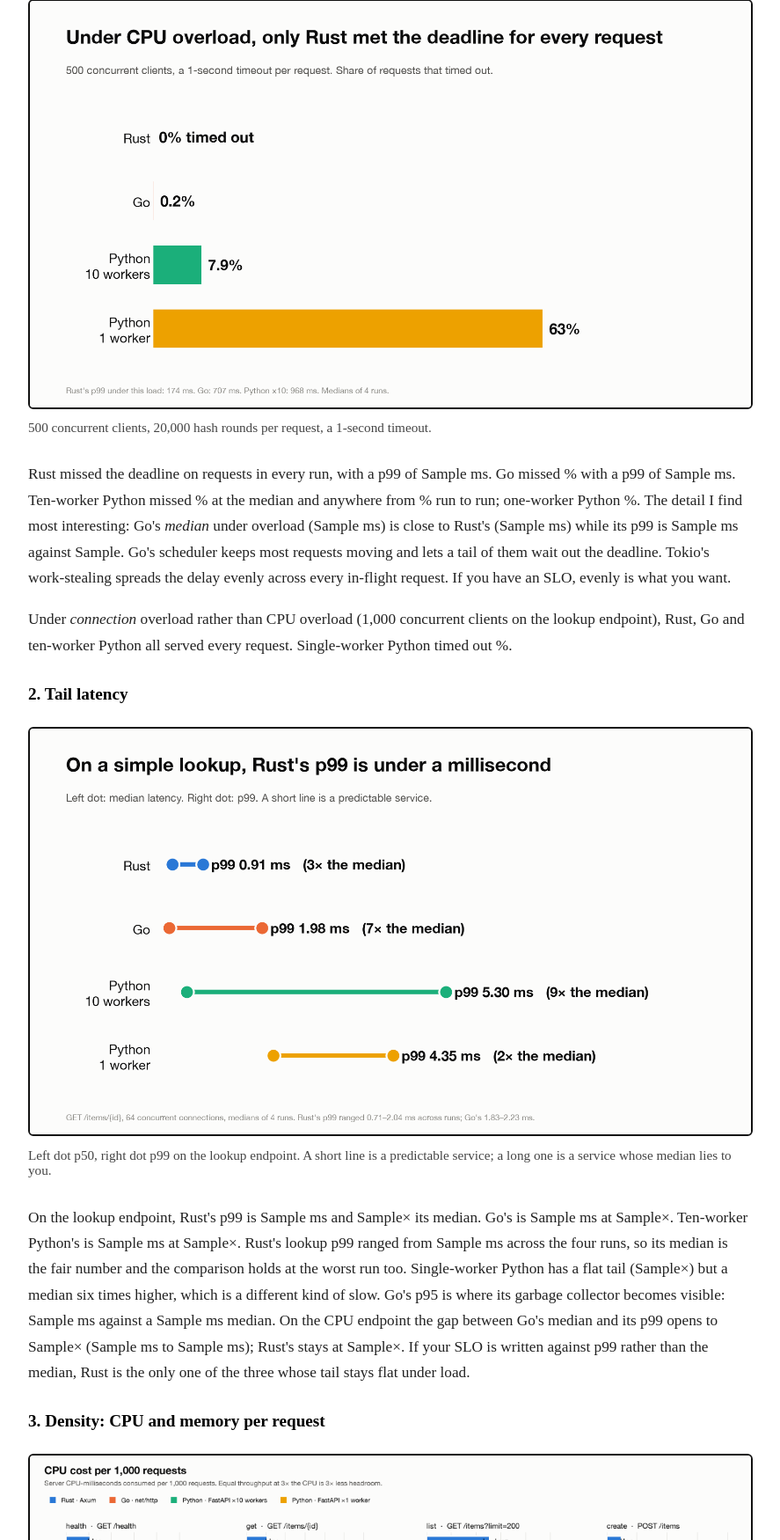
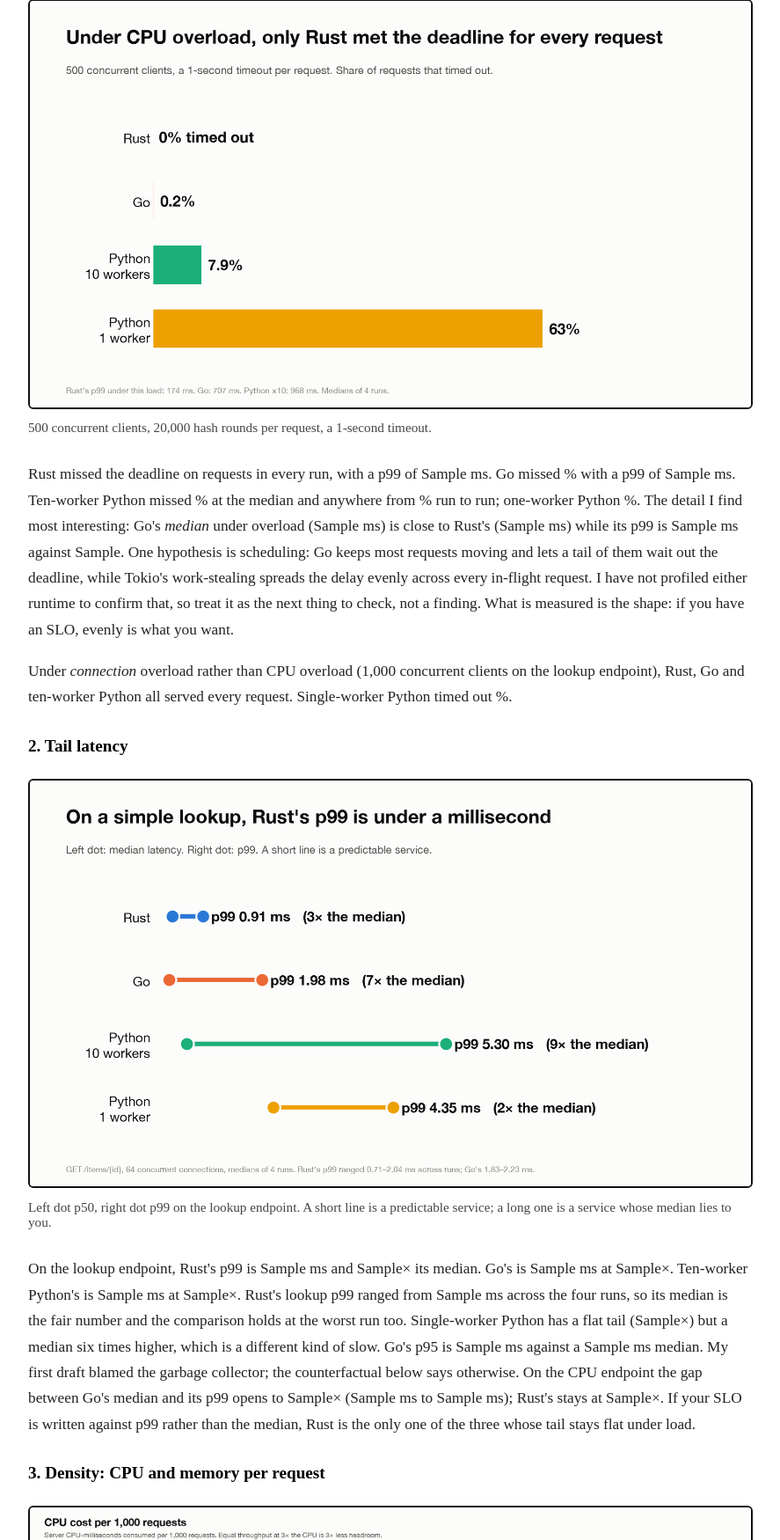
Before and after one commit to pradnyaw25/api-performance-lab, a Python web app: template content/templates/blog.html in a window 1280 px wide. Shown: the part 4750-6500 px from the top of the page at 88% size, without its empty margins (198-1085 px from the left). Run offline with Jinja, Linux system fonts and the light colour scheme; the template is opened without the code that fills it: most values are stand-ins (such as "Sample title", 1, 10 or a date in 2020); some libraries are stand-ins or nearby versions.

Commit message:
Blog and Medium: GC attribution withdrawn, causes stated as hypotheses
Co-Authored-By: Claude Fable 5.1 <noreply@anthropic.com>

```diff
--- a/bench/charts.py
+++ b/bench/charts.py
@@ -213,7 +213,7 @@ def chart_saturation(summary, t, dpi):
         bar_panel(ax, names, vals, t, f, ttl=ttl, unit=unit)
     title(fig, "Under CPU overload, only Rust met the deadline for every request",
           f"{cfg['concurrency']} concurrent clients hammering {cfg['path']} for {cfg.get('duration_s', 10)} s with a {cfg['timeout_s']} s per-request timeout.")
-    footer(fig, "Same hardware for all four, medians of 4 runs. Go's median is close to Rust's; its tail waits out the deadline. Tokio's work-stealing spreads the delay evenly.")
+    footer(fig, "Same hardware for all four, medians of 4 runs. Go's median is close to Rust's; its tail waits out the deadline. Why is not established: a GOGC=off run did not change it.")
     fig.subplots_adjust(left=0.06, right=0.985, top=1 - 1.45 / fig.get_figheight(), bottom=0.08, wspace=0.42)
     return fig
 
--- a/content/templates/blog.html
+++ b/content/templates/blog.html
@@ -110,7 +110,7 @@
                     <tr><td>1</td><td>CPU-bound work: Rust and Go an order of magnitude ahead of Python; Rust leads Go by a small constant</td><td><strong>Mostly right, with a twist.</strong> Rust leads Go by {{r_go_cpu_rps}}×, not a small constant, and only after a library flag. With the <code>sha2</code> crate's default software SHA-256, Rust was slower than Go.</td></tr>
                     <tr><td>2</td><td>I/O-bound work: all three converge; the differences are memory and tail, not throughput</td><td><strong>Confirmed, and Rust was the slowest.</strong></td></tr>
                     <tr><td>3</td><td>Serialization: Rust &gt; Go &gt; Python, but orjson narrows the gap more than people expect</td><td><strong>Confirmed, dramatically</strong>, once FastAPI's default response path was bypassed.</td></tr>
-                    <tr><td>4</td><td>Tail latency: Rust has the flattest p99/p50; Go's tail shows the GC; Python degrades fastest</td><td><strong>Confirmed.</strong></td></tr>
+                    <tr><td>4</td><td>Tail latency: Rust has the flattest p99/p50; Go's tail shows the GC; Python degrades fastest</td><td><strong>Tail confirmed; the GC explanation was not.</strong> A run with Go's collector off did not flatten its tail.</td></tr>
                     <tr><td>5</td><td>Memory: Rust &lt; Go ≪ Python × workers; the ratio matters for density</td><td><strong>Confirmed at the baseline, wrong per connection.</strong> Rust is the heaviest per idle connection.</td></tr>
                     <tr><td>6</td><td>Engineering cost: Rust costs the most lines and the longest build</td><td><strong>Half right.</strong> Rust and Go cost the same lines; Rust's cost is the dependency graph and the build.</td></tr>
                 </table></div>
@@ -134,7 +134,7 @@
                     <img src="charts/simple/s2-overload.png" alt="Share of requests that missed a 1-second deadline under CPU overload">
                     <figcaption>500 concurrent clients, 20,000 hash rounds per request, a 1-second timeout.</figcaption>
                 </figure>
-                <p>Rust missed the deadline on {{satcpu_errn_rust}} requests in every run, with a p99 of {{satcpu_p99_rust}} ms. Go missed {{satcpu_err_go}}% with a p99 of {{satcpu_p99_go}} ms. Ten-worker Python missed {{satcpu_err_py10}}% at the median and anywhere from {{satcpu_errrange_py10}}% run to run; one-worker Python {{satcpu_err_py1}}%. The detail I find most interesting: Go's <em>median</em> under overload ({{satcpu_p50_go}} ms) is close to Rust's ({{satcpu_p50_rust}} ms) while its p99 is {{satcpu_p99_go}} ms against {{satcpu_p99_rust}}. Go's scheduler keeps most requests moving and lets a tail of them wait out the deadline. Tokio's work-stealing spreads the delay evenly across every in-flight request. If you have an SLO, evenly is what you want.</p>
+                <p>Rust missed the deadline on {{satcpu_errn_rust}} requests in every run, with a p99 of {{satcpu_p99_rust}} ms. Go missed {{satcpu_err_go}}% with a p99 of {{satcpu_p99_go}} ms. Ten-worker Python missed {{satcpu_err_py10}}% at the median and anywhere from {{satcpu_errrange_py10}}% run to run; one-worker Python {{satcpu_err_py1}}%. The detail I find most interesting: Go's <em>median</em> under overload ({{satcpu_p50_go}} ms) is close to Rust's ({{satcpu_p50_rust}} ms) while its p99 is {{satcpu_p99_go}} ms against {{satcpu_p99_rust}}. One hypothesis is scheduling: Go keeps most requests moving and lets a tail of them wait out the deadline, while Tokio's work-stealing spreads the delay evenly across every in-flight request. I have not profiled either runtime to confirm that, so treat it as the next thing to check, not a finding. What is measured is the shape: if you have an SLO, evenly is what you want.</p>
                 <p>Under <em>connection</em> overload rather than CPU overload (1,000 concurrent clients on the lookup endpoint), Rust, Go and ten-worker Python all served every request. Single-worker Python timed out {{satget_err_py1}}%.</p>
 
                 <h3>2. Tail latency</h3>
@@ -142,7 +142,7 @@
                     <img src="charts/simple/s3-tail-latency.png" alt="Median to p99 latency on a simple lookup for each implementation">
                     <figcaption>Left dot p50, right dot p99 on the lookup endpoint. A short line is a predictable service; a long one is a service whose median lies to you.</figcaption>
                 </figure>
-                <p>On the lookup endpoint, Rust's p99 is {{p99_get_rust}} ms and {{tail_get_rust}}× its median. Go's is {{p99_get_go}} ms at {{tail_get_go}}×. Ten-worker Python's is {{p99_get_py10}} ms at {{tail_get_py10}}×. Rust's lookup p99 ranged from {{p99range_get_rust}} ms across the four runs, so its median is the fair number and the comparison holds at the worst run too. Single-worker Python has a flat tail ({{tail_get_py1}}×) but a median six times higher, which is a different kind of slow. Go's p95 is where its garbage collector becomes visible: {{p95_get_go}} ms against a {{p50_get_go}} ms median. On the CPU endpoint the gap between Go's median and its p99 opens to {{tail_cpu_go}}× ({{p50_cpu_go}} ms to {{p99_cpu_go}} ms); Rust's stays at {{tail_cpu_rust}}×. If your SLO is written against p99 rather than the median, Rust is the only one of the three whose tail stays flat under load.</p>
+                <p>On the lookup endpoint, Rust's p99 is {{p99_get_rust}} ms and {{tail_get_rust}}× its median. Go's is {{p99_get_go}} ms at {{tail_get_go}}×. Ten-worker Python's is {{p99_get_py10}} ms at {{tail_get_py10}}×. Rust's lookup p99 ranged from {{p99range_get_rust}} ms across the four runs, so its median is the fair number and the comparison holds at the worst run too. Single-worker Python has a flat tail ({{tail_get_py1}}×) but a median six times higher, which is a different kind of slow. Go's p95 is {{p95_get_go}} ms against a {{p50_get_go}} ms median. My first draft blamed the garbage collector; the counterfactual below says otherwise. On the CPU endpoint the gap between Go's median and its p99 opens to {{tail_cpu_go}}× ({{p50_cpu_go}} ms to {{p99_cpu_go}} ms); Rust's stays at {{tail_cpu_rust}}×. If your SLO is written against p99 rather than the median, Rust is the only one of the three whose tail stays flat under load.</p>
 
                 <h3>3. Density: CPU and memory per request</h3>
                 <figure>
@@ -183,6 +183,7 @@
                 </div>
                 <ul>
                     <li><strong>Nobody has a latency hangover, and memory retention is too noisy to rank.</strong> After the 5-second spike, the first probe's p99 was back at the pre-spike level for all four (Rust {{recpre_rust}} → {{recpost_rust}} ms, Go {{recpre_go}} → {{recpost_go}} ms). I had hoped to show which runtime gives memory back to the OS after a spike; the 10-second measurement does not support a ranking. Medians say Rust held {{ret_rust}}% of the spike's growth, Go {{ret_go}}%, ten-worker Python {{ret_py10}}% and single-worker Python ended below where it started, with run-to-run swings larger than the differences between them. What is consistent: the growth itself is small ({{growth_rust}} MB for Rust, {{growth_go}} MB for Go, {{growth_py10}} MB for ten Python workers) and none of them hands much back within 10 seconds.</li>
+                    <li><strong>Turning off Go's garbage collector did not flatten its tail.</strong> The cheapest test of the GC explanation is the same binary with <code>GOGC=off</code>. Lookup p99 got worse in both runs (2.6 → 3.0 ms, 5.1 → 7.5 ms); on the CPU endpoint p95 fell by about a quarter while the median tripled and p99 barely moved. So the collector is at most a minor contributor, and the tail comes from something this harness cannot separate: scheduler behaviour, netpoll and syscall timing, lock contention, or allocation without reuse (the heap grew to 2 GB with the collector off, which is itself a confound). The right tools are <code>pprof</code>, Go's execution tracer and Tokio's runtime metrics; until that work is done, every "why" in this post is a hypothesis. The numbers are in <a href="https://github.com/pradnyaw25/api-performance-lab/blob/main/results/GC-COUNTERFACTUAL.md">the repo</a>.</li>
                     <li><strong>Python's per-request CPU is close to Go's; its scaling is the cost.</strong> One Python worker spends {{cpu1k_health_py1}} ms of CPU per 1,000 health checks; Go spends {{cpu1k_health_go}}; Rust {{cpu1k_health_rust}}. uvloop, httptools and orjson are C, and the Python on the request path is thin. At ten workers the same code costs {{cpu1k_health_py10}} ms per 1,000, because ten processes contend for ten cores with each other and with the load generator. The CPU columns for saturated runs include that contention for every implementation.</li>
                     <li><strong>Per-item storage cost</strong> (RSS growth per inserted item on <code>create</code>): Rust {{peritem_rust}} bytes, Go {{peritem_go}}, Python {{peritem_py10}}. A Rust <code>String</code> plus <code>Vec&lt;String&gt;</code> per item is the leanest; a Python dict per item costs about twice as much.</li>
                     <li><strong>Same contract, different error shapes.</strong> A non-numeric path id is a 400 with a plain-text message from Axum, a 400 JSON object from Go because I wrote it, and a 422 with a Pydantic error array from FastAPI. Wrong field types: Axum 422 as text, Go 400, FastAPI 422 as JSON. Go is the only one where every byte of the error surface is yours; the other two give you a framework's shape unless you override it.</li>
@@ -238,6 +239,7 @@
                     <li><strong>macOS.</strong> <code>somaxconn</code> is 128 and Tokio's timer behaves differently from Linux. A Linux box with a separate load generator would change the absolute numbers and, I expect, none of the rankings.</li>
                     <li><strong>In-memory store.</strong> Phase 2 is the same contract on PostgreSQL, where driver and connection-pool quality start to dominate and the gaps should narrow again.</li>
                     <li><strong>Sampling.</strong> Memory is read from <code>ps</code> four times a second, so sub-250 ms spikes can be missed.</li>
+                    <li><strong>What, not why.</strong> The harness measures what differs. Every explanation of why, whether garbage collection, scheduling or allocator behaviour, is a hypothesis: no profiles or runtime traces were collected, and the one counterfactual I ran rejected the first explanation I offered.</li>
                 </ul>
 
                 <h2>Reproduce it</h2>
```
Also changed, not shown: content/blog/index.html (+5 -3 lines), content/medium.md (+2 -2 lines), content/templates/medium.md (+2 -2 lines), content/charts/06-overload.png.
